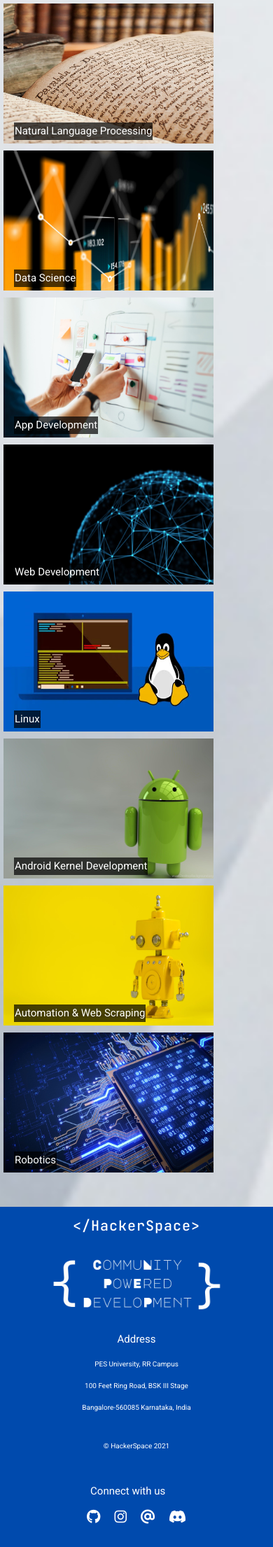
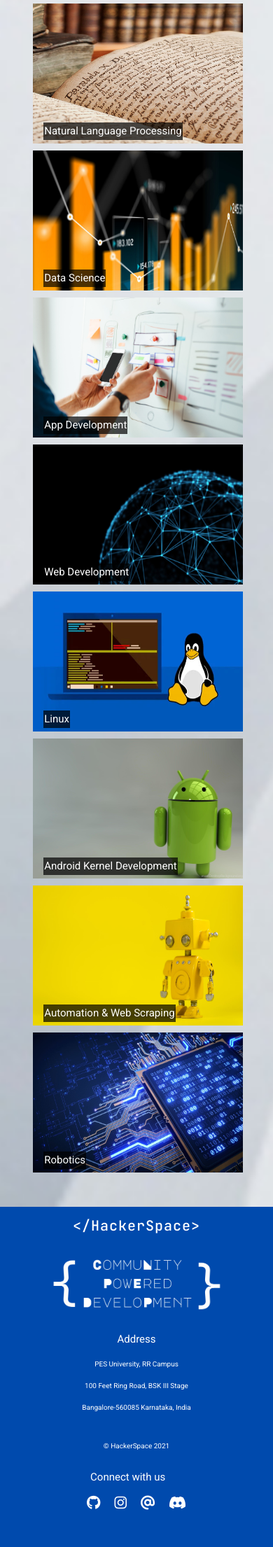
Before and after one commit to HackerSpace-PESU/hackerspace.pes.edu, a Django app: template hackerspace_site/templates/home/home.html in a window 390 px wide. Shown: the part 2520-4730 px from the top of the page at 70% size. After the commit the page ends 4677 px from the top, so only its background shows below. Run offline with Django 3.2, Linux system fonts and the light colour scheme; the template is opened without the code that fills it, so the values that code supplies are empty; some libraries are stand-ins or nearby versions.

Commit message:
UI Additions (#8)
Co-authored-by: Daniel <saldanha.dam@gmail.com>
Fixes for some UI elements

```diff
--- a/hackerspace_site/static/css/footer.css
+++ b/hackerspace_site/static/css/footer.css
@@ -8,6 +8,7 @@
     color: white;
     display: flex;
     flex-direction: row;
+    justify-content: space-between;
     padding: 5px;
     padding-left: 30px;
     padding-right: 30px;
@@ -20,9 +21,6 @@
     padding-left: 10px;
     float: right;
     justify-content: right;
-  }
-  .footerSpace {
-    width: 430px;
   }
   a.footerIcon:hover{
     color: white;
@@ -75,10 +73,6 @@
       padding-left:15px ;
       padding-right:15px ;
   }
-  .footerSpace {
-    width: 0px;
-    height: 20px;
-  }
   .footerIcon {
     font-size:20px ;
     margin-bottom: 30px;
@@ -89,4 +83,7 @@
   .footerHeader{
     font-size: 15px;
   }
+  .motto{
+    margin-bottom: 20px;
+  }
 }
--- a/hackerspace_site/static/css/style.css
+++ b/hackerspace_site/static/css/style.css
@@ -66,7 +66,7 @@
     display: flex;
     align-items: flex-start;
     justify-content: center;
-    flex-direction: column;;
+    flex-direction: column;
 }
 
 .blog-list-title {
@@ -141,9 +141,12 @@
 
 .h-header{
     font-family: 'Noto Sans', sans-serif;;
-    font-size: 60px;
+    /* font-size: 60px;  */
+    font-size: 85px;
     color: #262626;
     font-weight: 500;
+    width: 100%;
+    letter-spacing: 1px;
 }
 
 .h-mainImg{
@@ -157,11 +160,10 @@
     color: #262626;
 }
 
-
 .h-container{
     display: flex;
     flex-direction: column;
-    justify-content: space-evenly;
+    justify-content: center;
 }
 
 .img-container {
@@ -197,6 +199,7 @@
   box-shadow: 0 8px 16px 0 rgba(0, 0, 0, 0.7);
 }
 
+
 @media only screen and (max-width: 1100px) {
     .au-header{
         font-size: 25px;
@@ -219,7 +222,7 @@
     }
     .au-logo{
         height: 200px;
-        margin-left: -20px;
+        padding-left:0px;
         margin-bottom: 30px;
     }
     .wtcard{
@@ -243,15 +246,19 @@
         font-size: 20px;
     }
 
-
-    /* .h-container{
-        flex-direction: row;
-    } */
+    .row{
+        flex-direction: column;
+        align-content: center;
+        align-items: center;
+    }
 
     .img-container {
         position: relative;
         text-align: center;
+        align-items: center;
+        align-content: center;
         padding:5px;
+        margin-left: 10vh;
     }
 
     .bottom-left {
@@ -269,5 +276,16 @@
         justify-self: center;
     }
 
+}
 
+@media only screen and (max-width: 320px) {
+    .img-container {
+        margin-left: 0vh;
+        padding:5px;
+    }
 }
+@media only screen and (max-width: 400px) {
+    .img-container {
+        margin-left: 5vh;
+    }
+}
--- a/hackerspace_site/templates/base/_footer.html
+++ b/hackerspace_site/templates/base/_footer.html
@@ -9,7 +9,7 @@
         <p class="content">&#60;/HackerSpace&#62;</p>
         <img src='../../static/images/motto.png' alt="Community Powered Development" class="motto">
     </div>
-    <div class="footerSpace"></div>
+    <!-- <div class="footerSpace"></div> -->
     <div class="column">
         <center>
         <p class="footerHeader">Address</p>
@@ -20,7 +20,7 @@
         <p style="font-size: 10px;">© HackerSpace 2021</p>
         </center>
     </div>
-  <div class="footerSpace"></div>
+  <!-- <div class="footerSpace"></div> -->
   <div class="column">
       <p class="footerHeader">Connect with us</p>
       <div class="row">
--- a/hackerspace_site/templates/home/aboutus.html
+++ b/hackerspace_site/templates/home/aboutus.html
@@ -33,7 +33,10 @@
                 <p>
             </div>
             <div>
-                <img class="au-logo" src="../../static/images/logo2.png">
+                <center>
+                    <img class="au-logo" src="../../static/images/logo2.png">
+                </center>
+
             </div>
         </div>
         </p>
```
Also changed, not shown: hackerspace_site/templates/home/home.html (line endings or trailing spaces).
